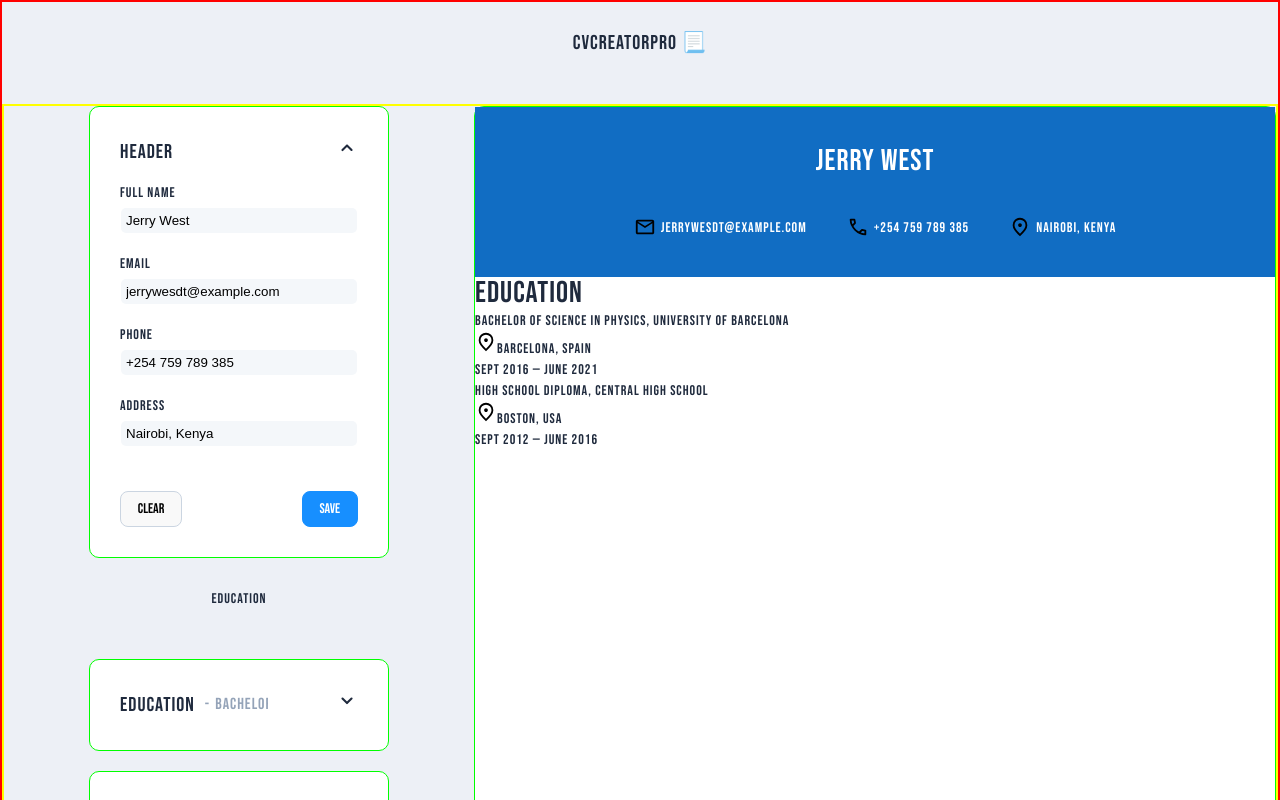
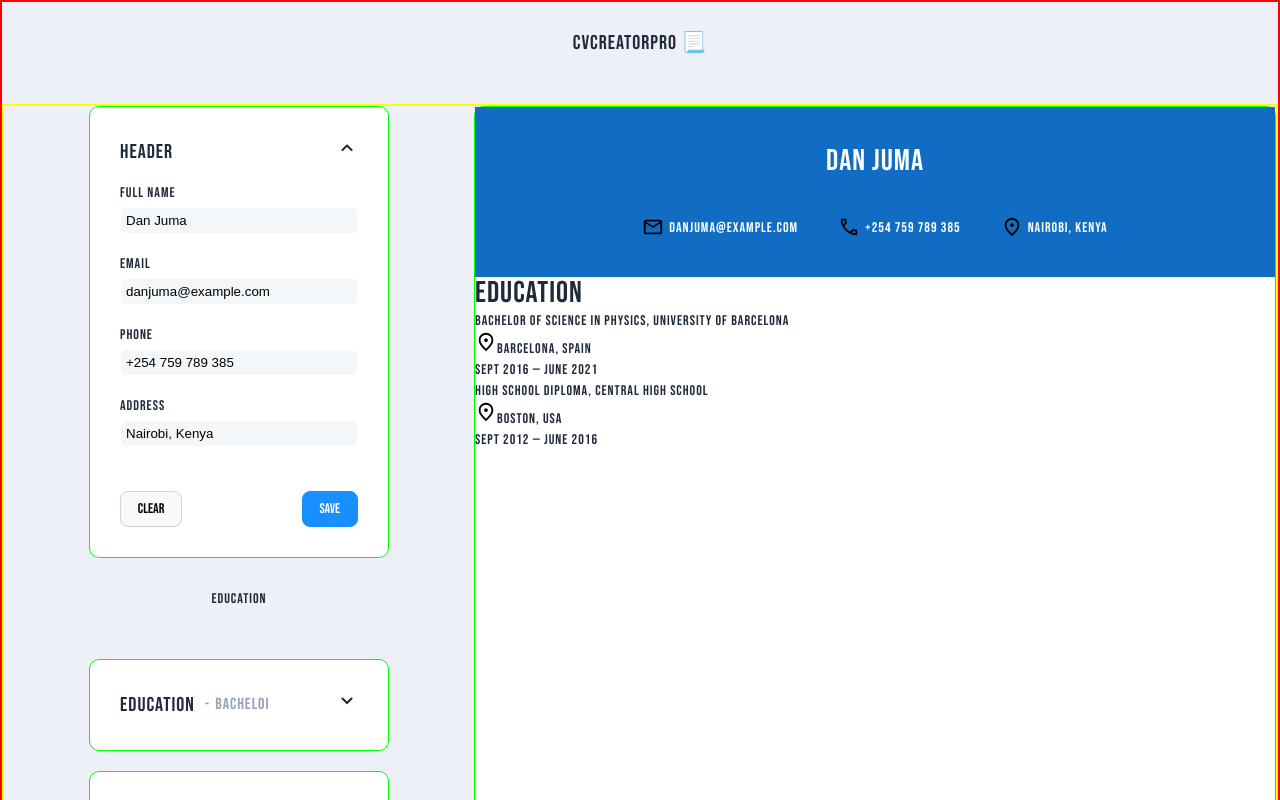
Before and after one commit to nickonyi/CV-Builder, a React (Vite) app: page / in a window 1280 px wide. Shown: the top 800 px of the page. Built offline with nearby package versions, Linux system fonts and the light colour scheme.

Commit message:
modified the inital data

```diff
--- a/src/intialData.js
+++ b/src/intialData.js
@@ -1,8 +1,8 @@
 import { v4 as uuidv4 } from "uuid"
 
 export const initialHeaderObject = {
-    fullName: "Jerry West",
-    email: "jerrywesdt@example.com",
+    fullName: "Dan Juma",
+    email: "danjuma@example.com",
     phone: "+254 759 789 385",
     address: "Nairobi, Kenya",
     isOpen: true,
```
